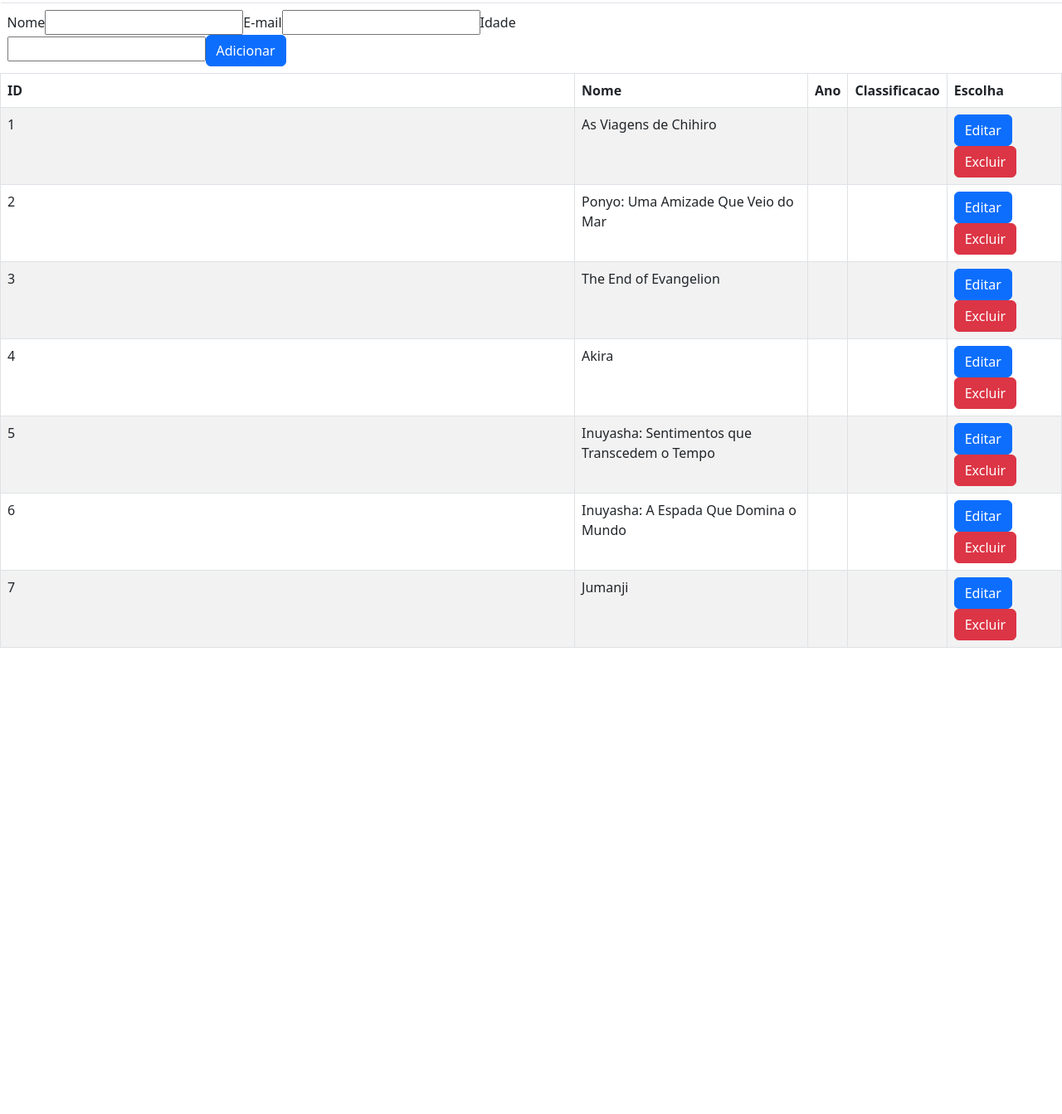
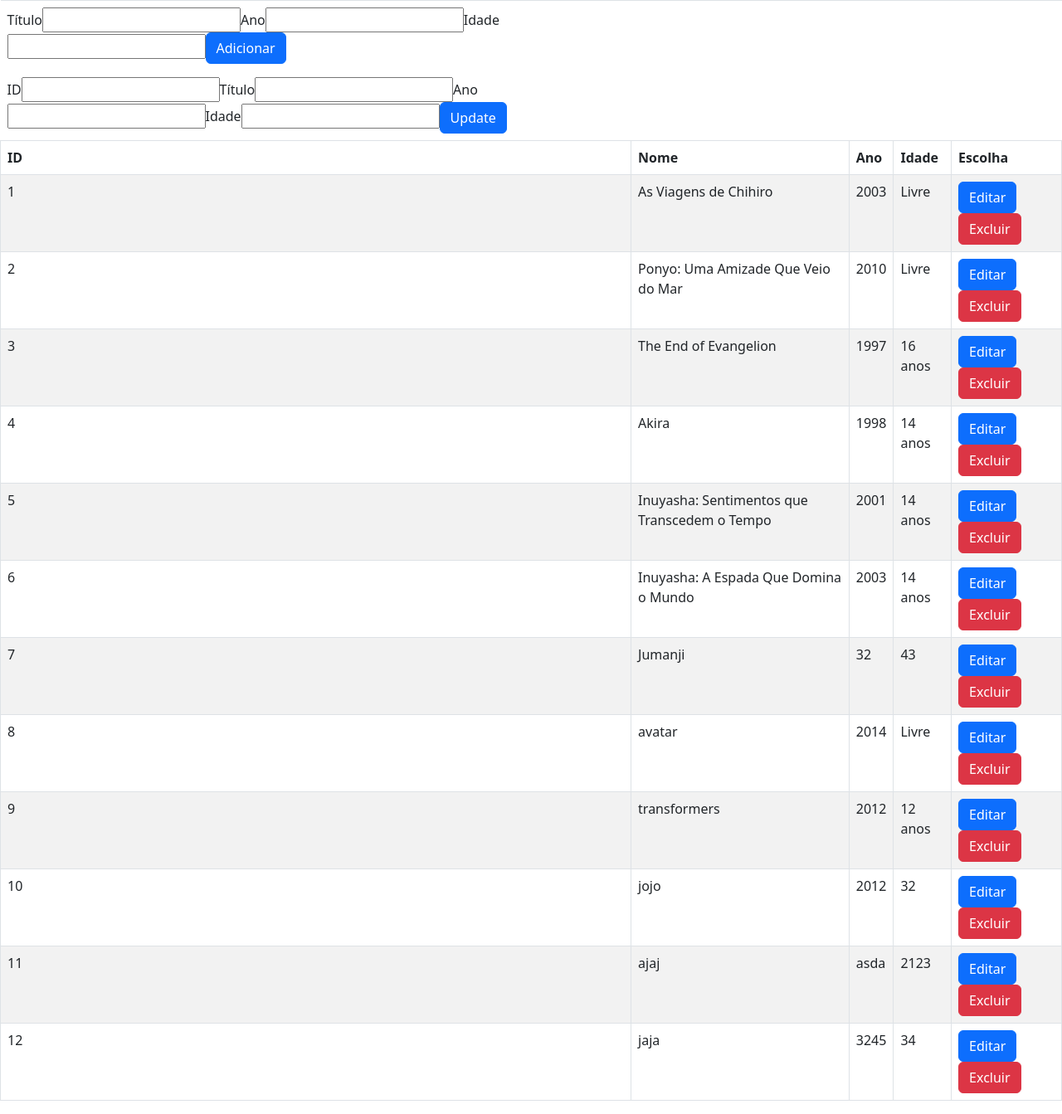
Before and after one commit to CineNac/CineNac, a React (Vite) app in the folder CineNac/vite-project/: page / in a window 1280 px wide. Shown: the whole page at 83% size. Before the commit the page ends 800 px from the top, so only its background shows below. Built offline with nearby package versions, Linux system fonts and the light colour scheme; data requests are answered from the project's data file.

Commit message:
adição do post

```diff
--- a/CineNac/vite-project/mock/db.json
+++ b/CineNac/vite-project/mock/db.json
@@ -3,7 +3,7 @@
     {
       "nome": "As Viagens de Chihiro",
       "ano": "2003",
-      "classificação": "Livre",
+      "idade": "Livre",
       "descrição": "Chihiro e seus pais estão se mudando para uma cidade diferente. A caminho da nova casa, o pai decide pegar um atalho. Eles se deparam com uma mesa repleta de comida, embora ninguém esteja por perto. Chihiro sente o perigo, mas seus pais começam a comer. Quando anoitece, eles se transformam em porcos. Agora, apenas Chihiro pode salvá-los.",
       "id": 1,
       "img": "./imagens/chihiro.png"
@@ -11,7 +11,7 @@
     {
       "nome": "Ponyo: Uma Amizade Que Veio do Mar",
       "ano": "2010",
-      "classificação": "Livre",
+      "idade": "Livre",
       "descrição": "O garoto Sousuke encontra um peixinho dourado preso em uma garrafa e decide libertá-lo, sem saber que se trata da deusa do mar Ponyo. Filha de um poderoso mago, ela se comove com a atitude do menino e usa a magia do pai para se transformar em humana. Dessa forma, acredita poder fortalecer a amizade com Sousuke. Porém, a substância de sua poção mágica pode colocar em risco o vilarejo onde mora o menino.",
       "id": 2,
       "img": "./imagens/ponyo.jpg"
@@ -19,7 +19,7 @@
     {
       "nome": "The End of Evangelion",
       "ano": "1997",
-      "classificação": "16 anos",
+      "idade": "16 anos",
       "descrição": "A SEELE ordena um ataque à NERV para destruir os EVAs antes que Gendo consiga provocar o terceiro impacto e a união das almas humanas.",
       "id": 3,
       "img": "./imagens/evangelion.jpg"
@@ -27,7 +27,7 @@
     {
       "nome": "Akira",
       "ano": "1998",
-      "classificação": "14 anos",
+      "idade": "14 anos",
       "descrição": "Uma grande explosão fez com que Tóquio fosse destruída em 1988. Em seu lugar foi construída Neo Tóquio, que, em 2019, sofre com atentados terroristas por toda a cidade. Os amigos Kaneda e Tetsuo integram uma gangue de motoqueiros. Eles disputam rachas violentos com uma gangue rival, os Palhaços, até que um dia Tetsuo encontra Takashi, uma estranha criança com poderes que fugiu do hospital onde era mantido como cobaia.",
       "id": 4,
       "img": "./imagens/akira.jpg"
@@ -35,7 +35,7 @@
     {
       "nome": "Inuyasha: Sentimentos que Transcedem o Tempo",
       "ano": "2001",
-      "classificação": "14 anos",
+      "idade": "14 anos",
       "descrição": "InuYasha precisa deter um demônio que deseja dominar o mundo inteiro. O plano do vilão é absorver os poderes de seu pai, e ele atrai InuYasha para uma armadilha.",
       "id": 5,
       "img": "./imagens/inuyasha.jpg"
@@ -43,7 +43,7 @@
     {
       "nome": "Inuyasha: A Espada Que Domina o Mundo",
       "ano": "2003",
-      "classificação": "14 anos",
+      "idade": "14 anos",
       "descrição": "Dois irmãos deixam as diferenças de lado para deter o poder destrutivo de uma espada maligna.",
       "id": 6,
       "img": "./imagens/inuyasha2.jpg"
@@ -51,8 +51,38 @@
     {
       "nome": "Jumanji",
       "ano": "32",
-      "classificacao": "43",
+      "idade": "43",
       "id": 7
+    },
+    {
+      "nome": "avatar",
+      "ano": "2014",
+      "idade": "Livre",
+      "id": 8
+    },
+    {
+      "nome": "transformers",
+      "ano": "2012",
+      "idade": "12 anos",
+      "id": 9
+    },
+    {
+      "nome": "jojo",
+      "ano": "2012",
+      "idade": "32",
+      "id": 10
+    },
+    {
+      "nome": "ajaj",
+      "ano": "asda",
+      "idade": "2123",
+      "id": 11
+    },
+    {
+      "nome": "jaja",
+      "ano": "3245",
+      "idade": "34",
+      "id": 12
     }
   ],
   "doces": [
--- a/CineNac/vite-project/package.json
+++ b/CineNac/vite-project/package.json
@@ -11,8 +11,11 @@
   "dependencies": {
     "axios": "^1.2.1",
     "bootstrap": "^5.2.3",
+    "eslint": "^8.29.0",
+    "eslint-config-next": "^13.0.6",
     "install": "^0.13.0",
     "json": "^11.0.0",
+    "next": "^13.0.6",
     "npm": "^9.2.0",
     "react": "^18.2.0",
     "react-bootstrap": "^2.7.0",
--- a/CineNac/vite-project/src/components/BaseTable.jsx
+++ b/CineNac/vite-project/src/components/BaseTable.jsx
@@ -1,6 +1,7 @@
 import React from "react";
 import { Table } from "react-bootstrap";
 import "bootstrap/dist/css/bootstrap.min.css";
+import 'bootstrap/dist/css/bootstrap.css'
 import Button from "react-bootstrap/Button";
 import axios from "axios";
 import { useEffect, useState } from "react";
@@ -9,7 +10,9 @@ export default function BaseTable() {
     const [rows, setRows] = useState([]);
     const [nome, setNome] = useState([]);
     const [ano, setAno] = useState([]);
-    const [classs, setClasss] = useState([]);
+    const [idade, setIdade] = useState([]);
+    const [id, setId] = useState([]);
+    const apiEndPoint = 'http://localhost:3002/filmes';
 
   useEffect(() => {
     axios
@@ -24,35 +27,66 @@ export default function BaseTable() {
     const inputAno = (e) => {
       setAno(e.target.value);
     };
-    const inputClasss = (e) => {
-      setClasss(e.target.value);
+    const inputIdade = (e) => {
+      setIdade(e.target.value);
     };
     function postNome()
     {
-        axios.post('http://localhost:3002/filmes', { nome: nome, ano: ano, classificacao: classs })
+        axios.post('http://localhost:3002/filmes', { nome: nome, ano: ano, idade: idade })
         .then(axios.get("http://localhost:3002/filmes"))
         .then((Response) => setRows(Response.data))
         .then((error) => console.log(error));
     }
+
+    //-------------Atualizar----------------------------------------------------
+
+    const inputName = (e) => {
+      setNome(e.target.value)
+  }
+  const inputYear = (e) => {
+    setAno(e.target.value);
+  };
+  const inputAge = (e) => {
+    setIdade(e.target.value);
+  };
+  function postNome()
+  {
+      axios.post('http://localhost:3002/filmes', { nome: nome, ano: ano, idade: idade })
+      .then(axios.get("http://localhost:3002/filmes"))
+      .then((Response) => setRows(Response.data))
+      .then((error) => console.log(error));
+  }
+
   return (
     <Table striped bordered hover>
       <thead>
         <tr>
           <header>
-            <label>Nome</label>
+            <label>Título</label>
             <input onChange={(e) => inputNome(e)} />
-            <label>E-mail</label>
+            <label>Ano</label>
             <input onChange={(e) => inputAno(e)} />
             <label>Idade</label>
-            <input onChange={(e) => inputClasss(e)} />
+            <input onChange={(e) => inputIdade(e)} />
             <Button variant="primary" onClick={() => postNome()}>Adicionar</Button>{" "}
+
+          </header><header>
+            <label>ID</label>
+            <input onChange={(e) => inputNome(e)} />
+            <label>Título</label>
+            <input onChange={(e) => inputNome(e)} />
+            <label>Ano</label>
+            <input onChange={(e) => inputAno(e)} />
+            <label>Idade</label>
+            <input onChange={(e) => inputIdade(e)} />
+            <Button variant="primary" onClick={() => postNome()}>Update</Button>{" "}
           </header>
         </tr>
         <tr>
           <th>ID</th>
           <th>Nome</th>
           <th>Ano</th>
-          <th>Classificacao</th>
+          <th>Idade</th>
           <th>Escolha</th>
         </tr>
       </thead>
@@ -61,10 +95,10 @@ export default function BaseTable() {
           <tr Key={rows.id}>
             <td>{row.id}</td>
             <td>{row.nome}</td>
-            <td>{row.email}</td>
+            <td>{row.ano}</td>
             <td>{row.idade}</td>
             <td>
-              <Button variant="primary">Editar</Button>{" "}
+              <Button variant="primary" onClick={() => handleUpdate(post)}>Editar</Button>{" "}
               <Button variant="danger">Excluir</Button>{" "}
             </td>
           </tr>
```
Also changed, not shown: CineNac/vite-project/db.json (deleted), 2 other files (tests, documents, lock files or other folders).
